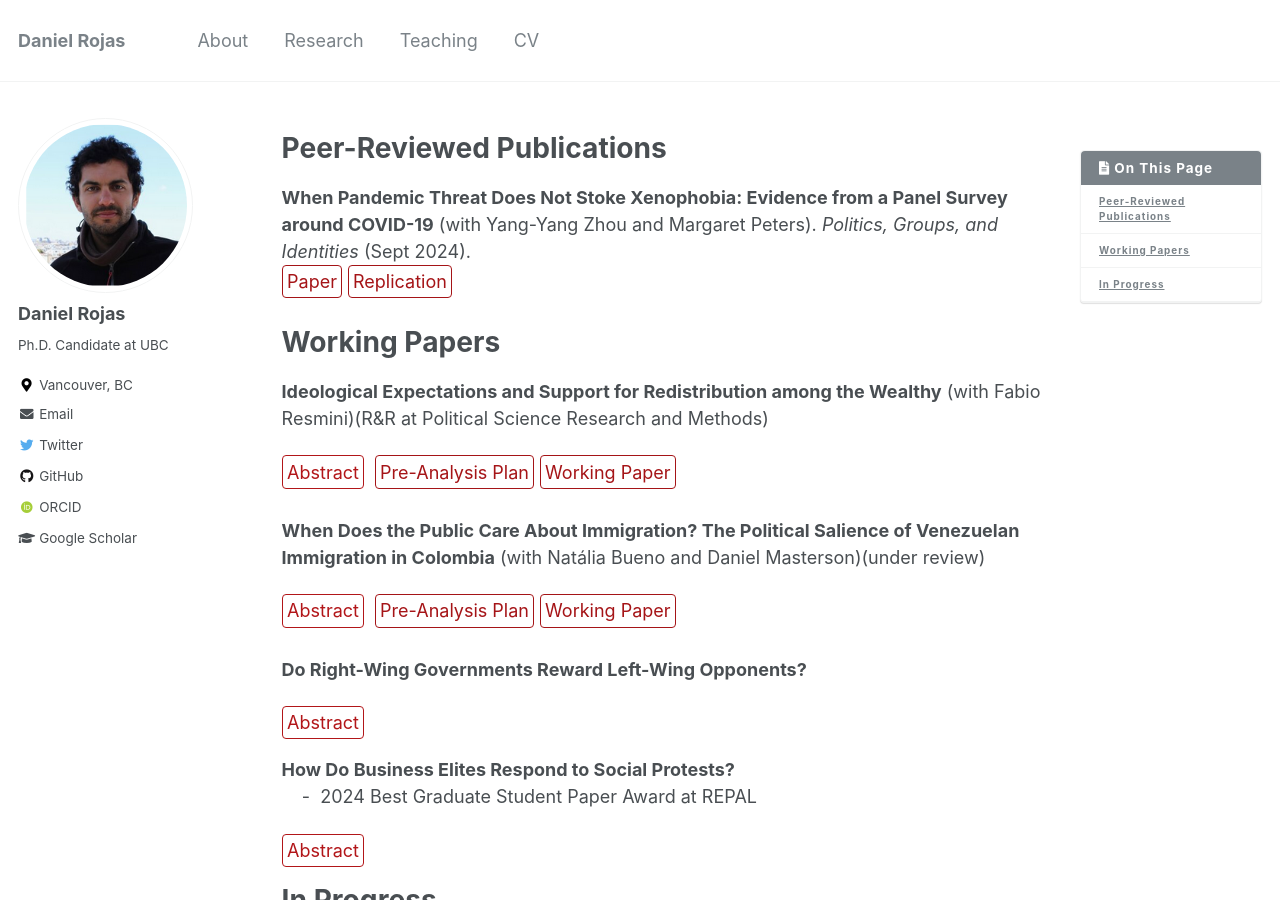
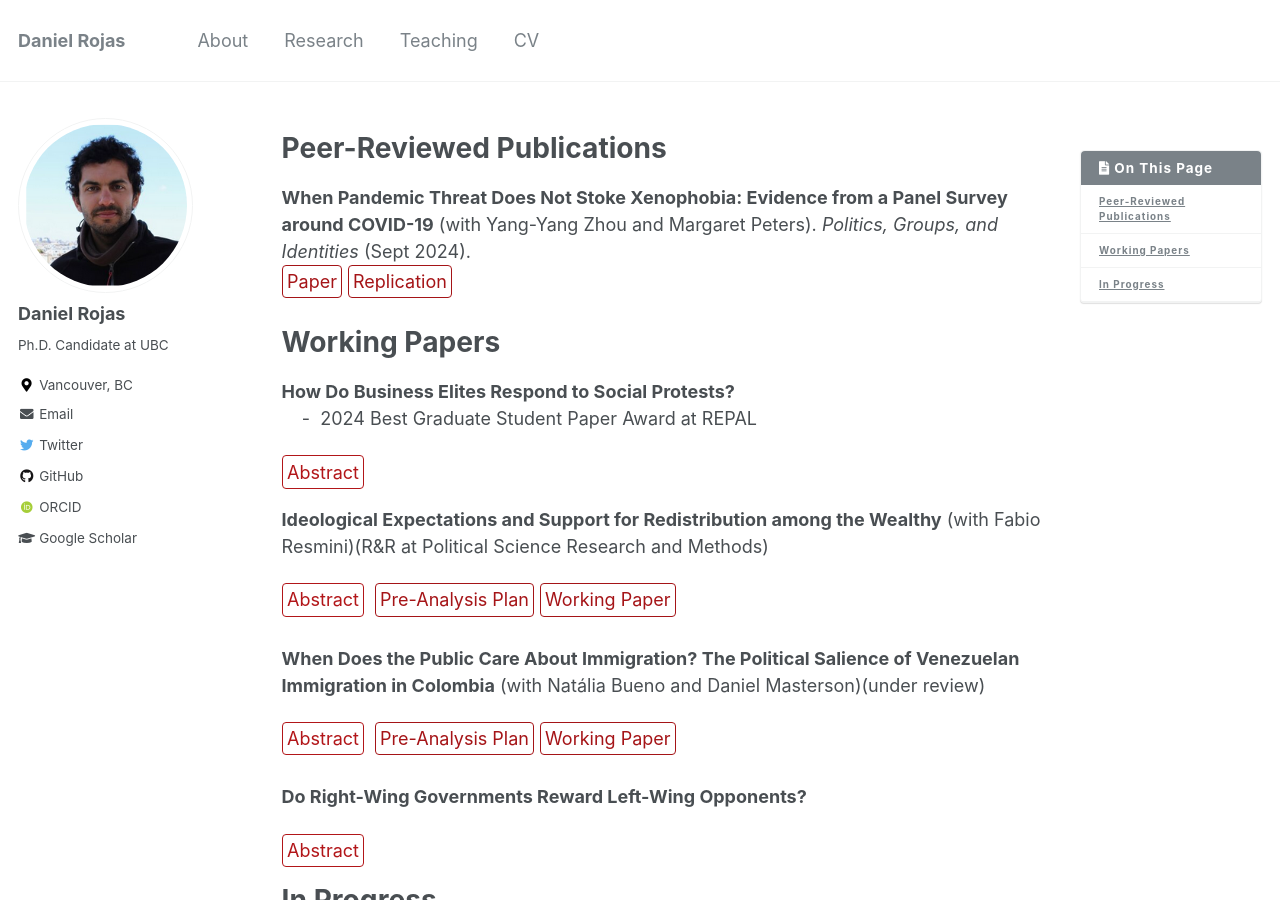
Before and after one commit to danielrojaslozano/danielrojaslozano.github.io, a Jekyll site: the page built from _pages/research.md, in a window 1280 px wide and 900 px high. Built offline with Jekyll 4.4.1, drawn with Linux system fonts in a browser that asks for light colours; some web fonts are replaced.

Commit message:
Update research.md

```diff
--- a/_pages/research.md
+++ b/_pages/research.md
@@ -56,6 +56,13 @@ details > p {
 
 # Working Papers
 
+**How Do Business Elites Respond to Social Protests?**
+<br />
+&nbsp;&nbsp;&nbsp;&nbsp;-&nbsp;&nbsp;2024 Best Graduate Student Paper Award at REPAL
+<br />
+<details><summary>Abstract</summary><p>The political economy states instability and uncertainty negatively affect employment and investment. While violent protests create economic uncertainty and political instability, we know little about how economic elites respond to such events—most existing scholarship focuses on the impact of protests on political elites and public opinion. I argue that economically driven violent protests signal diminished state capacity and increased economic hardship. Violence creates fear and costs to elites, who lean on the signaling effect of protesters’ extreme behavior, coordinate their response through business associations, and decide to concede by creating jobs because they fear further unrest and future changes in the distribution of political power. I test this theory in Colombia and find that labor demand increases in municipalities exposed to violent protests, not among those exposed to nonviolent ones. Qualitative research validates the theorized mechanism. Results suggest that economic elites are responsive to redistributive demands expressed through extra-electoral means.</p>
+</details> &nbsp;
+
  **Ideological Expectations and Support for Redistribution among the Wealthy** (with Fabio Resmini)(R&R at Political Science Research and Methods)
 <br />
 <details><summary>Abstract</summary><p> When and why do wealthy individuals support redistributive policies? Under standard political economy models, preferences for redistribution are a function of objective material conditions. The partisanship literature, on the contrary, argues that partisan identification is the driver of redistributive preferences. We move beyond this dichotomy to argue that the ideology of the government enacting redistribution is a key factor explaining support for redistribution among the wealthy. Through survey experiments during the 2022 Colombian presidential election, we find that the wealthy are more likely to support redistribution under a right-wing government and expect redistribution under the Right to be more efficient and less likely to generate instability. We demonstrate that the ideological composition of our sample does not drive our results and find heterogeneous preferences across respondents’ ideological positions. Importantly, the Right diminishes expectations of macroeconomic instability in both right- and left-wing wealthy. These findings illustrate the micro-foundations of right-wing redistribution.</p>
@@ -76,12 +83,7 @@ details > p {
 <details><summary>Abstract</summary><p> The conventional view holds that incumbents expand transfers to allied or swing constituencies to increase their vote shares. I contrast the prevalent electoral competition explanation and propose a theory based on the historical left-right political conflict. I argue that the distinct promises of the left motivate right-wing incumbents to expand social transfers to left-wing constituencies. I posit that this strategy aims to hinder support for the left by demobilizing rather than winning over left-leaning supporters. Using a continuous difference-in-difference research design with data from Colombia, I show that the right-wing government expanded a welfare program in left-leaning constituencies. Additional tests suggest that this expansion followed a demobilization rather than a persuasion strategy. This research contributes to the understanding of distributive politics by highlighting the role of ideological distance between political contenders and the timing of social policy distribution in response to the leftist threat.</p>
 </details> &nbsp;
 
-**How Do Business Elites Respond to Social Protests?**
-<br />
-&nbsp;&nbsp;&nbsp;&nbsp;-&nbsp;&nbsp;2024 Best Graduate Student Paper Award at REPAL
-<br />
-<details><summary>Abstract</summary><p>The political economy states instability and uncertainty negatively affect employment and investment. While violent protests create economic uncertainty and political instability, we know little about how economic elites respond to such events—most existing scholarship focuses on the impact of protests on political elites and public opinion. I argue that economically driven violent protests signal diminished state capacity and increased economic hardship. Violence creates fear and costs to elites, who lean on the signaling effect of protesters’ extreme behavior, coordinate their response through business associations, and decide to concede by creating jobs because they fear further unrest and future changes in the distribution of political power. I test this theory in Colombia and find that labor demand increases in municipalities exposed to violent protests, not among those exposed to nonviolent ones. Qualitative research validates the theorized mechanism. Results suggest that economic elites are responsive to redistributive demands expressed through extra-electoral means.</p>
-</details> &nbsp;
+
 
 
 
```
